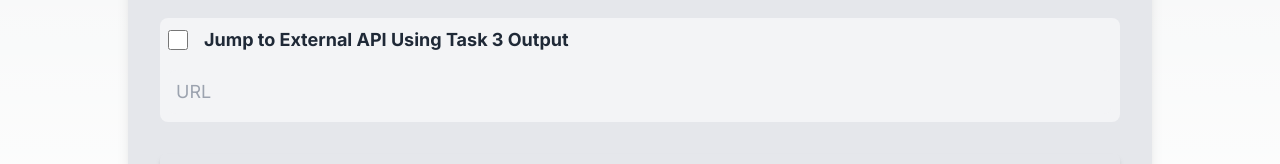
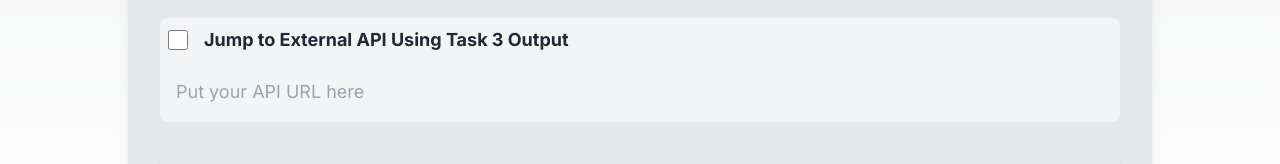
Before and after one commit to sudoghut/trio, a Next.js app: page / in a window 1280 px wide. Shown: the part 1694-1858 px from the top of the page. Built offline with nearby package versions, Linux system fonts and the light colour scheme; what @mlc-ai/web-llm would draw is missing.

Commit message:
Finalize the external api function for auto run

```diff
--- a/app/page.tsx
+++ b/app/page.tsx
@@ -15,8 +15,9 @@ export default function Home() {
 
   const hasAutoRun = useRef(false);
 
+  // Use sendToAPI for manual trigger
   const [sendToApi, setSendToApi] = useState(false);
-
+  // Use sendToApiRef for auto trigger
   let sendToApiRef = useRef(false);
 
   let apiURL = useRef('');
@@ -81,10 +82,6 @@ export default function Home() {
   const firstTextAreaRef = useRef<HTMLTextAreaElement>(null); // Create a ref for the first textarea
 
   useEffect(() => {
-    setSendToApi(sendToApiRef.current);
-  }, [sendToApi]);
-
-  useEffect(() => {
     console.log("!!!sendToApi has changed:", sendToApi);
     if (firstTextAreaRef.current) {
       firstTextAreaRef.current.focus(); // Automatically focus on the first textarea when the component mounts
@@ -136,6 +133,7 @@ export default function Home() {
   // Function to handle checkbox change
   const handleCheckboxChange = () => {
     setSendToApi(!sendToApi);
+    sendToApiRef.current = !sendToApiRef.current;
   };
 
   // Function to handle API URL change
@@ -187,7 +185,7 @@ export default function Home() {
     }
     await setIsRunningAsync(false);
     console.log("!!! Ready to trigger ext API SendToApi:" + sendToApi);
-    if (sendToApi) {
+    if (sendToApi || sendToApiRef.current) {
       console.log("API triggered");
       const task3Output = sectionStates[2].outputValue;
       if (task3Output) {
@@ -560,7 +558,7 @@ export default function Home() {
           </label>
           <input
             className="w-full p-2 text-lg bg-gray-100 rounded-lg dark:bg-zinc-800/30 h-30"
-            placeholder="URL"
+            placeholder="Put your API URL here"
             value={apiURL.current}
             onChange={handleApiUrlChange}
           />
```
